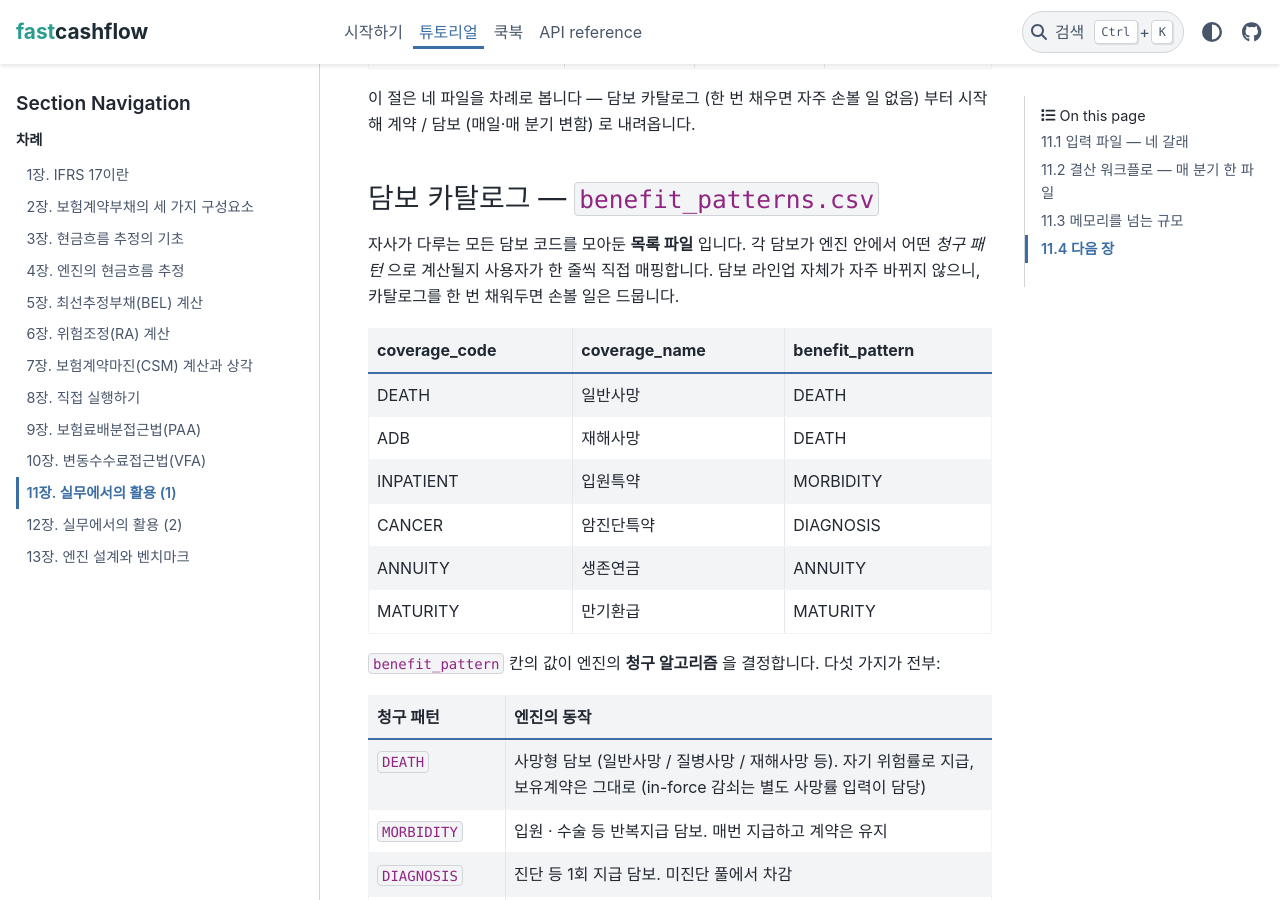
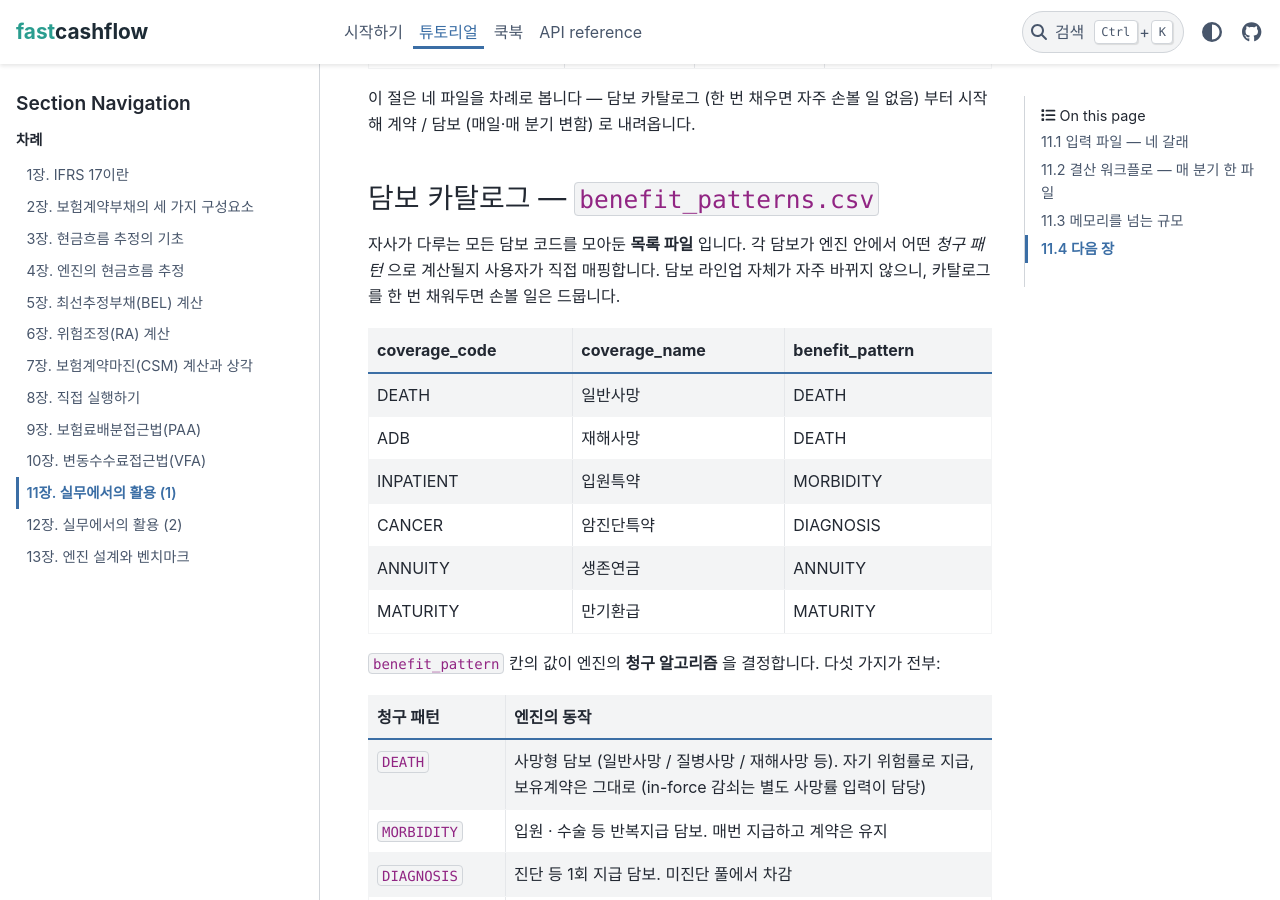
Before and after one commit to seokhoonj/fastcashflow, a Sphinx documentation site: the page built from docs/tutorial/11-in-practice.md, in a window 1280 px wide and 900 px high, scrolled down 963 px. Built offline with Sphinx 7.4.7 and the PyData theme 0.15.4, drawn with Linux system fonts in a browser that asks for light colours.

Commit message:
docs: tutorial 11 -- '사용자가 한 줄씩 직접' -> '사용자가 직접'

```diff
--- a/docs/tutorial/11-in-practice.md
+++ b/docs/tutorial/11-in-practice.md
@@ -51,7 +51,7 @@
 ### 담보 카탈로그 — `benefit_patterns.csv`
 
 자사가 다루는 모든 담보 코드를 모아둔 **목록 파일** 입니다. 각 담보가
-엔진 안에서 어떤 *청구 패턴* 으로 계산될지 사용자가 한 줄씩 직접 매핑합니다.
+엔진 안에서 어떤 *청구 패턴* 으로 계산될지 사용자가 직접 매핑합니다.
 담보 라인업 자체가 자주 바뀌지 않으니, 카탈로그를 한 번 채워두면 손볼 일은
 드뭅니다.
 
```
